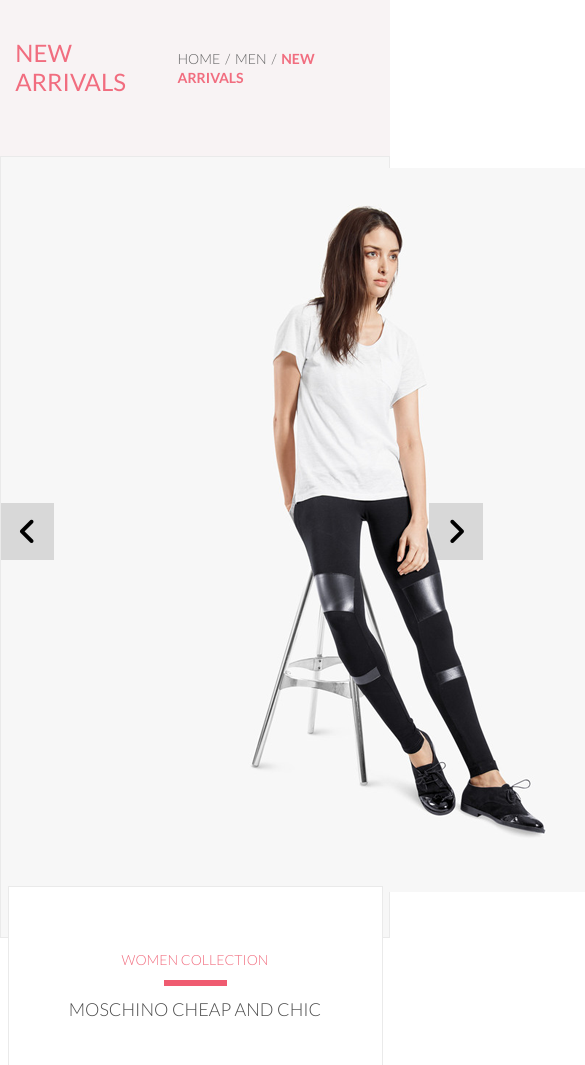
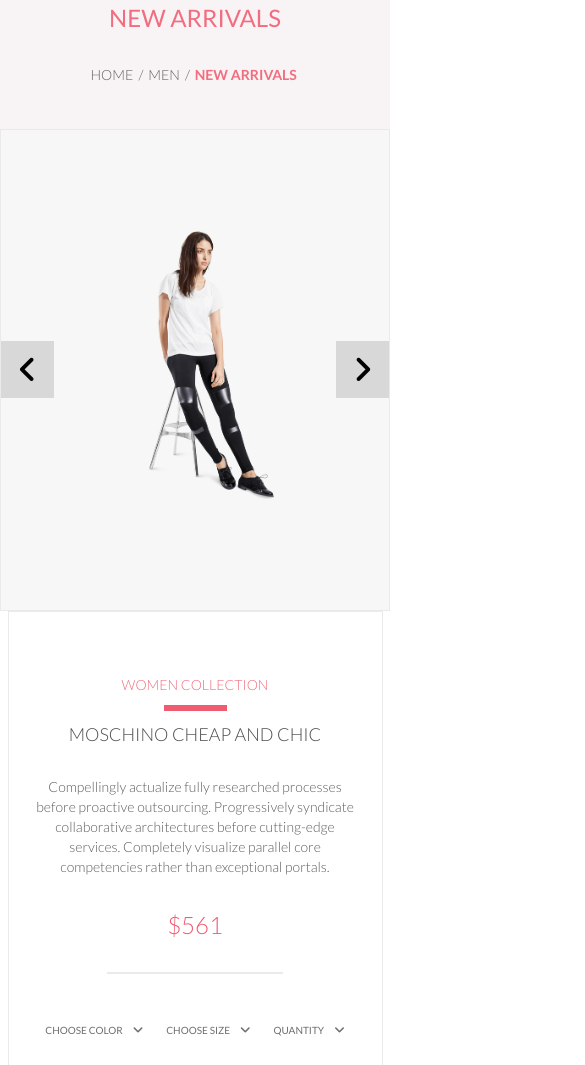
Before and after one commit to AlexLep1n/html-css, a plain HTML site: page brand-project/product.html in a window 390 px wide. Shown: the part 99-1164 px from the top of the page, 585 px wide, since content can reach past the window. Drawn offline with Linux system fonts and the light colour scheme.

Commit message:
The product page for the phone size is completed

```diff
--- a/brand-project/_product.scss
+++ b/brand-project/_product.scss
@@ -106,7 +106,7 @@
         text-align: center;
         @include ff(14px, 300);
         margin-bottom: 32px;
-        max-width: 52%;
+        max-width: 554px;
     }
 
     &__price {
@@ -170,6 +170,11 @@
     }
 }
 
+.fa-angle-down {
+    color: #6f6e6e;
+    font-size: 12px;
+}
+
 .fa-angle-down:hover {
     color: $colorPink;
 }
@@ -206,3 +211,65 @@
         display: none;
     }
 }
+
+@media (min-width: 320px) and (max-width: 767px) {
+    .arrivals {
+        padding: 24px 0 46px;
+        &__flex {
+            flex-direction: column;
+            gap: 32px;
+        }
+    }
+
+    .slider {
+        padding: 85px 0;
+        &__img {
+            max-width: 253px;
+        }
+    }
+
+    .collection {
+        &__flex {
+            transform: translateY(0);
+        }
+
+        &__name {
+            margin-bottom: 32px;
+        }
+
+        &__desc {
+            line-height: 143.1%;
+            max-width: 92%;
+        }
+
+        &__price {
+            line-height: 130%;
+            margin-bottom: 32px;
+        }
+
+        &__hr-bottom {
+            width: 49%;
+            margin-bottom: 50px;
+        }
+
+        &__sort-item {
+            gap: 10px;
+        }
+
+        &__sort-heading {
+            @include ff(10px, 400);
+        }
+
+        &__sort {
+            margin-bottom: 64px;
+        }
+    }
+
+    .prod-futured {
+        margin-bottom: 48px;
+    }
+
+    .prod-futured__box .futured__item:nth-child(2) {
+        display: none;
+    }
+}
--- a/brand-project/product.html
+++ b/brand-project/product.html
@@ -95,7 +95,7 @@
             <hr class="collection__hr-top">
             <h2 class="collection__name">MOSCHINO CHEAP AND CHIC</h2>
             <p class="collection__desc">Compellingly actualize fully researched processes before proactive
-                outsourcing.<br>
+                outsourcing.
                 Progressively syndicate collaborative architectures before cutting-edge services. Completely visualize
                 parallel core competencies rather than exceptional portals. </p>
             <p class="collection__price">$561</p>
```
Also changed, not shown: brand-project/style.css, 1 other file.
